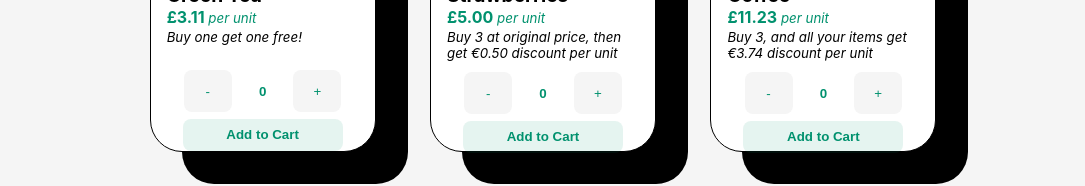
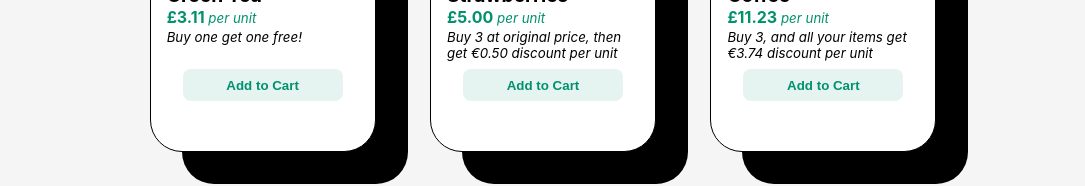
Before and after one commit to klaryon/three_item_store, a React (Create React App) app: page / in a window 1280 px wide. Shown: the part 408-594 px from the top of the page, without its empty margins (97-1182 px from the left). Built offline with nearby package versions, Linux system fonts and the light colour scheme; data requests are answered from the project's data file.

Commit message:
handleAddCart updated

```diff
--- a/src/App.js
+++ b/src/App.js
@@ -21,162 +21,175 @@ const App = () => {
     fetchData();
   }, ["/"]);
 
-  const handleAddCart = (id, name, price, image, unitdiscount, count) => {
-    const indexExistCart = cart.findIndex((i) => i.id === id);
-    const greenTeaId = "GR1";
-    const strawberryId = "SR1";
-    const coffeeId = "CF1";
-
-    //REPLACE EXISTING ITEM
-    if (indexExistCart > -1 && id === greenTeaId) {
-      const doubleCount = count * 2;
-      const discount = unitdiscount * count;
-      const newCountObjectItem = {
-        id: id,
-        name: name,
-        price: price,
-        image: image,
-        count: doubleCount,
-        discount: discount,
-      };
-      cart.splice(indexExistCart, 1, newCountObjectItem);
-    } else if (indexExistCart > -1 && id === strawberryId && count <= 3) {
-      const discount = 0;
-      const newCountObjectItem = {
-        id: id,
-        name: name,
-        price: price,
-        image: image,
-        count: count,
-        discount: discount,
-      };
-      cart.splice(indexExistCart, 1, newCountObjectItem);
-    } else if (indexExistCart > -1 && id === strawberryId && count > 3) {
-      const discount = (count - 3) * unitdiscount;
-      const newCountObjectItem = {
-        id: id,
-        name: name,
-        price: price,
-        image: image,
-        count: count,
-        discount: discount,
-      };
-      cart.splice(indexExistCart, 1, newCountObjectItem);
-    } else if (indexExistCart > -1 && id === coffeeId && count < 3) {
-      const discount = 0;
-      const newCountObjectItem = {
-        id: id,
-        name: name,
-        price: price,
-        image: image,
-        count: count,
-        discount: discount,
-      };
-      cart.splice(indexExistCart, 1, newCountObjectItem);
-    } else if (indexExistCart > -1 && id === coffeeId && count >= 3) {
-      const discount = count * unitdiscount;
-      const newCountObjectItem = {
-        id: id,
-        name: name,
-        price: price,
-        image: image,
-        count: count,
-        discount: discount,
-      };
-      cart.splice(indexExistCart, 1, newCountObjectItem);
+  const handleAddCart = (item) => {
+    const exist = cart.find((x) => x.id === item.id);
+    if (exist) {
+      setCart(
+        cart.map((x) =>
+          x.id === item.id ? { ...exist, qty: exist.qty + 1 } : x
+        )
+      );
+    } else {
+      setCart([...cart, { ...item, qty: 1 }]);
     }
-    //PUSH NEW ITEM
-    else if (indexExistCart === -1 && id === greenTeaId) {
-      const doubleCount = count * 2;
-      const discount = unitdiscount * count;
-      const newObjectItem = {
-        id: id,
-        name: name,
-        price: price,
-        image: image,
-        count: doubleCount,
-        discount: discount,
-      };
-      cart.push(newObjectItem);
-    } else if (indexExistCart === -1 && id === strawberryId && count <= 3) {
-      const discount = 0;
-      const newObjectItem = {
-        id: id,
-        name: name,
-        price: price,
-        image: image,
-        count: count,
-        discount: discount,
-      };
-      cart.push(newObjectItem);
-    } else if (indexExistCart === -1 && id === strawberryId && count > 3) {
-      const discount = (count - 3) * unitdiscount;
-      const newObjectItem = {
-        id: id,
-        name: name,
-        price: price,
-        image: image,
-        count: count,
-        discount: discount,
-      };
-      cart.push(newObjectItem);
-    } else if (indexExistCart === -1 && id === coffeeId && count < 3) {
-      const discount = 0;
-      const newObjectItem = {
-        id: id,
-        name: name,
-        price: price,
-        image: image,
-        count: count,
-        discount: discount,
-      };
-      cart.push(newObjectItem);
-    } else if (indexExistCart === -1 && id === coffeeId && count >= 3) {
-      const discount = count * unitdiscount;
-      const newObjectItem = {
-        id: id,
-        name: name,
-        price: price,
-        image: image,
-        count: count,
-        discount: discount,
-      };
-      cart.push(newObjectItem);
-    }
-
-    // TOTAL ITEMS CART
-    let sumCart = 0;
-    cart.forEach((item) => {
-      sumCart += item.count;
-    });
-    setTotalItems(sumCart);
-
-    // TOTAL ORIGINAL PRICE
-    let sumOriginalPrice = 0;
-    cart.forEach((item) => {
-      sumOriginalPrice += item.price * item.count;
-    });
-    setOriginalPrice(sumOriginalPrice);
-
-    // TOTAL DISCOUNT
-    let totalDiscount = 0;
-    cart.forEach((item) => {
-      totalDiscount += item.discount;
-    });
-    setDiscount(totalDiscount);
-
-    // TOTAL PRICE
-    let totalPrice = 0;
-    cart.forEach((item) => {
-      totalPrice += item.price * item.count - item.discount;
-    });
-    setTotalPrice(totalPrice);
   };
 
+  // const handleAddCart = (id, name, price, image, unitdiscount, count) => {
+  //   const indexExistCart = cart.findIndex((i) => i.id === id);
+  //   const greenTeaId = "GR1";
+  //   const strawberryId = "SR1";
+  //   const coffeeId = "CF1";
+
+  //   //REPLACE EXISTING ITEM
+  //   if (indexExistCart > -1 && id === greenTeaId) {
+  //     const doubleCount = count * 2;
+  //     const discount = unitdiscount * count;
+  //     const newCountObjectItem = {
+  //       id: id,
+  //       name: name,
+  //       price: price,
+  //       image: image,
+  //       count: doubleCount,
+  //       discount: discount,
+  //     };
+  //     cart.splice(indexExistCart, 1, newCountObjectItem);
+  //   } else if (indexExistCart > -1 && id === strawberryId && count <= 3) {
+  //     const discount = 0;
+  //     const newCountObjectItem = {
+  //       id: id,
+  //       name: name,
+  //       price: price,
+  //       image: image,
+  //       count: count,
+  //       discount: discount,
+  //     };
+  //     cart.splice(indexExistCart, 1, newCountObjectItem);
+  //   } else if (indexExistCart > -1 && id === strawberryId && count > 3) {
+  //     const discount = (count - 3) * unitdiscount;
+  //     const newCountObjectItem = {
+  //       id: id,
+  //       name: name,
+  //       price: price,
+  //       image: image,
+  //       count: count,
+  //       discount: discount,
+  //     };
+  //     cart.splice(indexExistCart, 1, newCountObjectItem);
+  //   } else if (indexExistCart > -1 && id === coffeeId && count < 3) {
+  //     const discount = 0;
+  //     const newCountObjectItem = {
+  //       id: id,
+  //       name: name,
+  //       price: price,
+  //       image: image,
+  //       count: count,
+  //       discount: discount,
+  //     };
+  //     cart.splice(indexExistCart, 1, newCountObjectItem);
+  //   } else if (indexExistCart > -1 && id === coffeeId && count >= 3) {
+  //     const discount = count * unitdiscount;
+  //     const newCountObjectItem = {
+  //       id: id,
+  //       name: name,
+  //       price: price,
+  //       image: image,
+  //       count: count,
+  //       discount: discount,
+  //     };
+  //     cart.splice(indexExistCart, 1, newCountObjectItem);
+  //   }
+  //   //PUSH NEW ITEM
+  //   else if (indexExistCart === -1 && id === greenTeaId) {
+  //     const doubleCount = count * 2;
+  //     const discount = unitdiscount * count;
+  //     const newObjectItem = {
+  //       id: id,
+  //       name: name,
+  //       price: price,
+  //       image: image,
+  //       count: doubleCount,
+  //       discount: discount,
+  //     };
+  //     cart.push(newObjectItem);
+  //   } else if (indexExistCart === -1 && id === strawberryId && count <= 3) {
+  //     const discount = 0;
+  //     const newObjectItem = {
+  //       id: id,
+  //       name: name,
+  //       price: price,
+  //       image: image,
+  //       count: count,
+  //       discount: discount,
+  //     };
+  //     cart.push(newObjectItem);
+  //   } else if (indexExistCart === -1 && id === strawberryId && count > 3) {
+  //     const discount = (count - 3) * unitdiscount;
+  //     const newObjectItem = {
+  //       id: id,
+  //       name: name,
+  //       price: price,
+  //       image: image,
+  //       count: count,
+  //       discount: discount,
+  //     };
+  //     cart.push(newObjectItem);
+  //   } else if (indexExistCart === -1 && id === coffeeId && count < 3) {
+  //     const discount = 0;
+  //     const newObjectItem = {
+  //       id: id,
+  //       name: name,
+  //       price: price,
+  //       image: image,
+  //       count: count,
+  //       discount: discount,
+  //     };
+  //     cart.push(newObjectItem);
+  //   } else if (indexExistCart === -1 && id === coffeeId && count >= 3) {
+  //     const discount = count * unitdiscount;
+  //     const newObjectItem = {
+  //       id: id,
+  //       name: name,
+  //       price: price,
+  //       image: image,
+  //       count: count,
+  //       discount: discount,
+  //     };
+  //     cart.push(newObjectItem);
+  //   }
+
+  //   // TOTAL ITEMS CART
+  //   let sumCart = 0;
+  //   cart.forEach((item) => {
+  //     sumCart += item.count;
+  //   });
+  //   setTotalItems(sumCart);
+
+  //   // TOTAL ORIGINAL PRICE
+  //   let sumOriginalPrice = 0;
+  //   cart.forEach((item) => {
+  //     sumOriginalPrice += item.price * item.count;
+  //   });
+  //   setOriginalPrice(sumOriginalPrice);
+
+  //   // TOTAL DISCOUNT
+  //   let totalDiscount = 0;
+  //   cart.forEach((item) => {
+  //     totalDiscount += item.discount;
+  //   });
+  //   setDiscount(totalDiscount);
+
+  //   // TOTAL PRICE
+  //   let totalPrice = 0;
+  //   cart.forEach((item) => {
+  //     totalPrice += item.price * item.count - item.discount;
+  //   });
+  //   setTotalPrice(totalPrice);
+  // };
+
   console.log(cart);
-  console.log(originalPrice);
-  console.log(discount);
-  console.log(totalPrice);
+  // console.log(originalPrice);
+  // console.log(discount);
+  // console.log(totalPrice);
 
   return (
     <Switch>
--- a/src/components/units/CardItem/CardItem.js
+++ b/src/components/units/CardItem/CardItem.js
@@ -1,67 +1,17 @@
-import React, { useEffect, useState } from "react";
+import React from "react";
 import {
   StyledCartItem,
   StyledCardBody,
   Name,
   Price,
   SmallParagraph,
-  StyledQuantitySelector,
   StyledButton,
   Button,
   Unit,
 } from "./styles";
-import QuantitySelector from "../QuantitySelector/QuantitySelector";
 import formatterNumber from "../../../helpers/utils";
 
 const CardItem = ({ item, handleAddCart }) => {
-  const [count, setCount] = useState(0);
-
-  const increment = () => {
-    setCount((prevCount) => prevCount + 1);
-  };
-
-  const decrement = () => {
-    if (count > 0) {
-      setCount((prevCount) => prevCount - 1);
-    }
-  };
-
-  const handleChange = (e) => {
-    setCount(parseInt(e.target.value));
-  };
-
-  const handleClick = (e) => {
-    e.preventDefault();
-    handleAddCart(
-      item.id,
-      item.name,
-      item.price,
-      item.image,
-      item.unitdiscount,
-      count
-    );
-    localStorage.setItem(item.id, count);
-  };
-
-  useEffect(() => {
-    if (item.id === "GR1") {
-      const store = localStorage.getItem("GR1");
-      const storeInt = JSON.parse(store);
-      console.log(storeInt);
-      setCount(storeInt);
-    } else if (item.id === "SR1") {
-      const store = localStorage.getItem("SR1");
-      const storeInt = JSON.parse(store);
-      console.log(storeInt);
-      setCount(storeInt);
-    } else if (item.id === "CF1") {
-      const store = localStorage.getItem("CF1");
-      const storeInt = JSON.parse(store);
-      console.log(storeInt);
-      setCount(storeInt);
-    }
-  }, []);
-
   return (
     <StyledCartItem>
       <img src={item.image} alt={item.name} />
@@ -72,16 +22,8 @@ const CardItem = ({ item, handleAddCart }) => {
         </Price>
         <SmallParagraph>{item.description}</SmallParagraph>
       </StyledCardBody>
-      <StyledQuantitySelector>
-        <QuantitySelector
-          count={count}
-          handleChange={(e) => handleChange(e)}
-          increment={increment}
-          decrement={decrement}
-        />
-      </StyledQuantitySelector>
       <StyledButton>
-        <Button onClick={handleClick}>Add to Cart</Button>
+        <Button onClick={() => handleAddCart(item)}>Add to Cart</Button>
       </StyledButton>
     </StyledCartItem>
   );
--- a/src/screens/Product/Product.js
+++ b/src/screens/Product/Product.js
@@ -5,7 +5,7 @@ import CardItem from "../../components/units/CardItem/CardItem";
 
 const Product = ({ items, handleAddCart, totalItems }) => {
   const cardItem = items.map((item) => (
-    <CardItem item={item} key={item.id} handleAddCart={handleAddCart} />
+    <CardItem key={item.id} item={item} handleAddCart={handleAddCart} />
   ));
 
   return (
```
